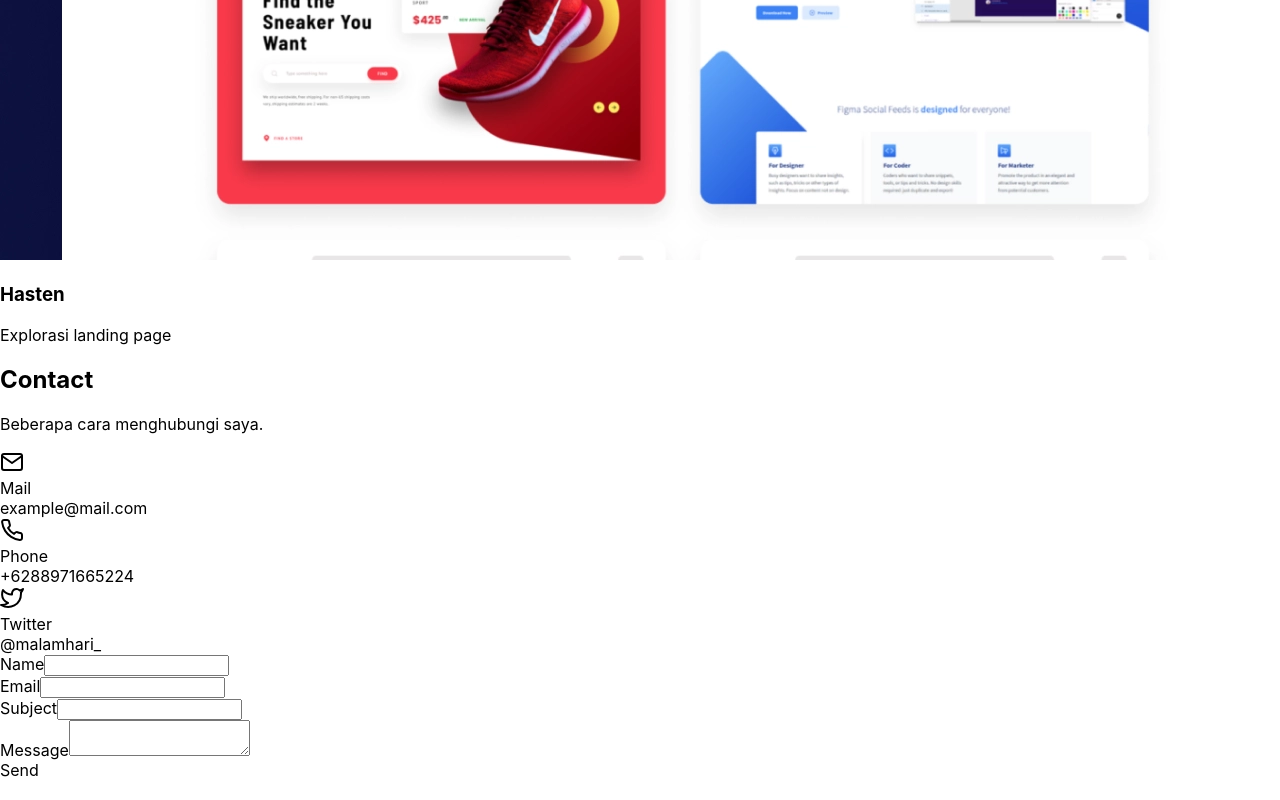
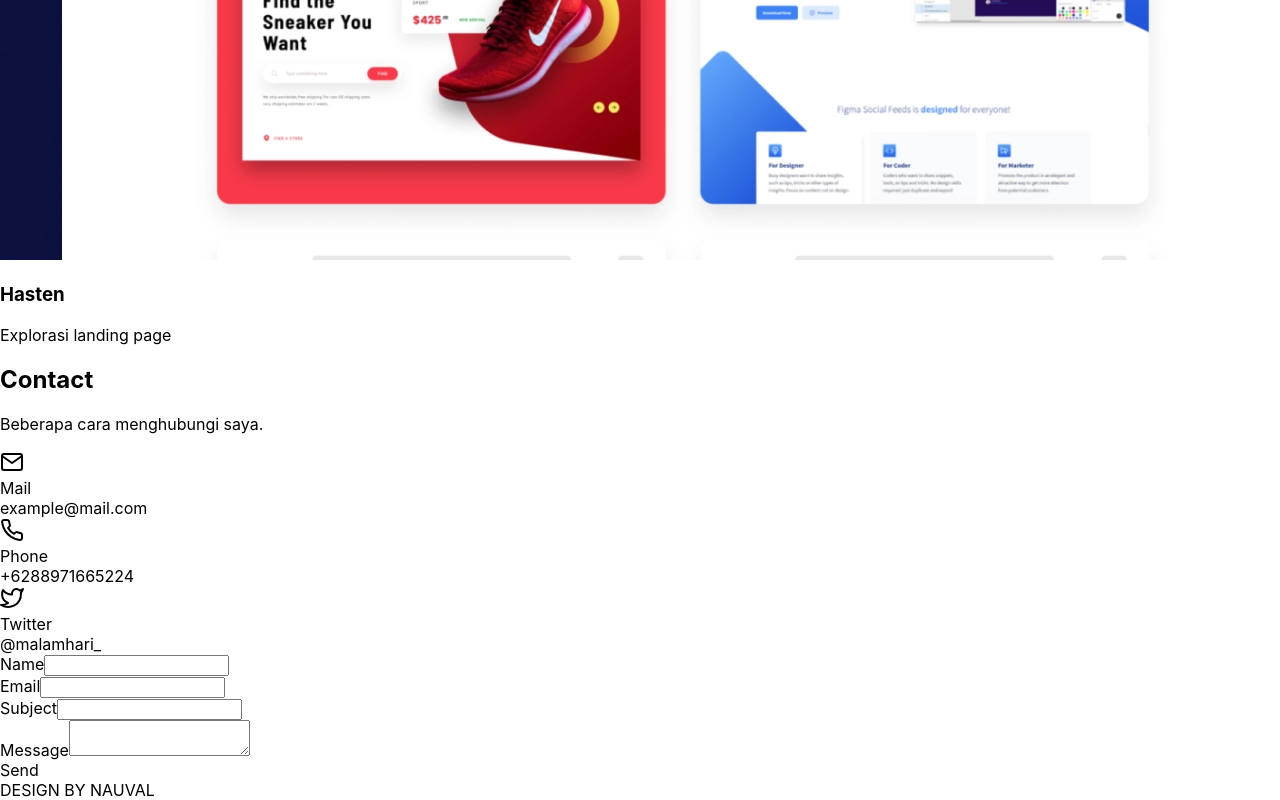
Before and after one commit to muinmundzir/slicing-portfolio, a Next.js app: page / in a window 1280 px wide. Shown: the part 8644-9444 px from the top of the page. Built offline with nearby package versions, Linux system fonts and the light colour scheme.

Commit message:
add footer

```diff
--- a/components/ContactSection.js
+++ b/components/ContactSection.js
@@ -8,7 +8,7 @@ const ContactSection = () => {
   return (
     <section className="container mx-auto">
       <div className="flex bg-grayish rounded-lg">
-        <div className="w-6/12 border-r border-gray">
+        <div className="w-6/12 border-r border-graye">
           <div className="py-16 px-20">
             <SectionTitle left>Contact</SectionTitle>
             <SectionParagraph left>
--- /dev/null
+++ b/components/Footer.js
@@ -0,0 +1,9 @@
+const Footer = () => {
+  return (
+    <footer className="text-sm tracking-wider text-gray-400 font-semibold text-center py-10">
+      DESIGN BY NAUVAL
+    </footer>
+  );
+};
+
+export default Footer;
--- a/pages/index.js
+++ b/pages/index.js
@@ -1,4 +1,5 @@
 import ContactSection from '../components/ContactSection';
+import Footer from '../components/Footer';
 import Hero from '../components/Hero';
 import ProfileSection from '../components/ProfileSection';
 import ProjectSection from '../components/ProjectSection';
@@ -12,6 +13,7 @@ export default function Home() {
       <SkillSection />
       <ProjectSection />
       <ContactSection />
+      <Footer />
     </>
   );
 }
--- a/tailwind.config.js
+++ b/tailwind.config.js
@@ -11,7 +11,7 @@ module.exports = {
       },
       colors: {
         grayish: '#F7F7FB',
-        gray: '#E8E8F8',
+        graye: '#E8E8F8',
         yellow: {
           50: '#ff100109',
           100: '#fffdf0',
```
